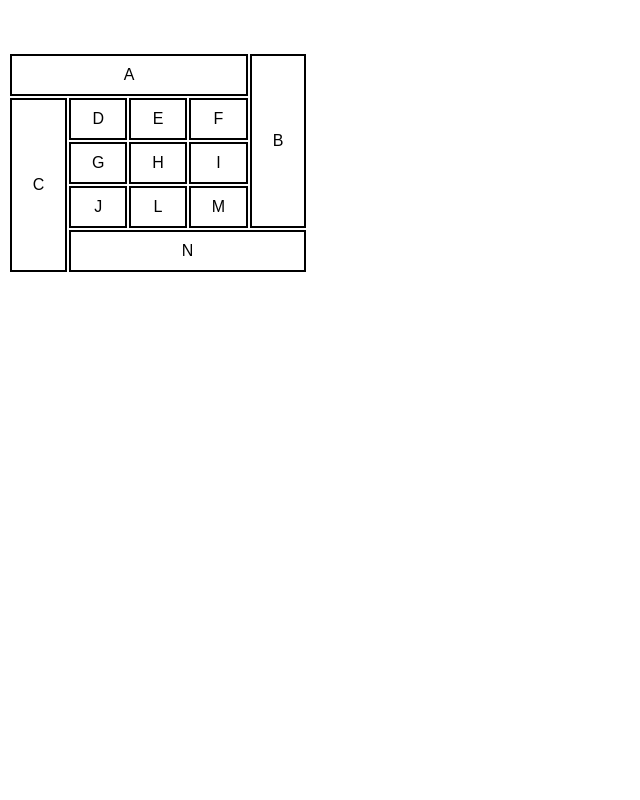
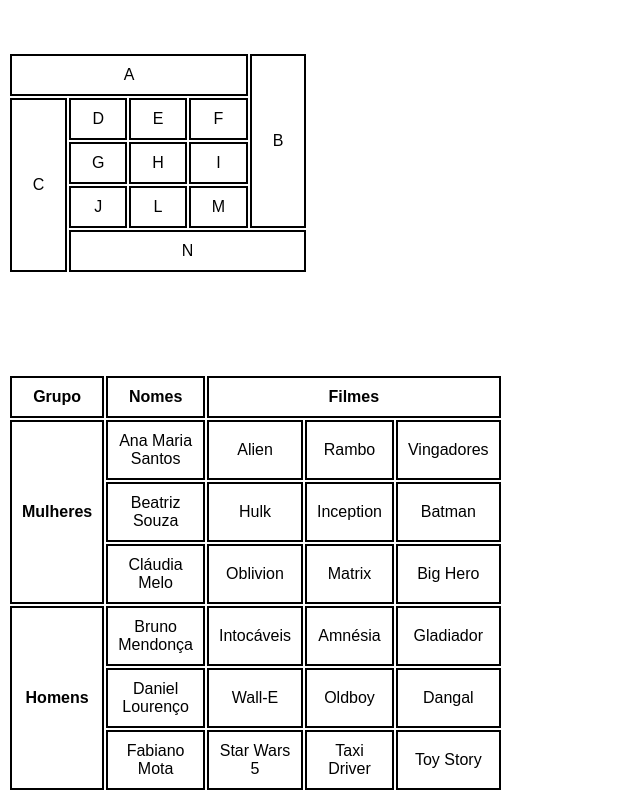
Before and after one commit to dev-hudson/html-css, a plain HTML site: page html-css-mod03/ex024 - tabelas/tabela002.html in a window 1280 px wide. Shown: the part 350-1150 px from the top of the page, without its empty margins (0-640 px from the left). Before the commit the page ends 800 px from the top, so only its background shows below. Drawn offline with Linux system fonts and the light colour scheme.

Commit message:
fazendo exercícios com tabelas

```diff
--- a/html-css-mod03/ex024 - tabelas/tabela002.html
+++ b/html-css-mod03/ex024 - tabelas/tabela002.html
@@ -13,13 +13,20 @@
             width: 300px;
         }
 
-        td {
+        td, th {
             border: 2px solid black;
             padding: 10px;
             text-align: center;
         }
 
+        th {
+            font-weight: bold;
+        }
+
         table#tabela-002 {
+            padding-top: 100px;
+        }
+        table#tabela-003 {
             padding-top: 100px;
         }
     </style>
@@ -78,5 +85,54 @@
             <td colspan="4">N</td>
         </tr>
     </table>
+    <table id="tabela-003">
+        <thead>
+            <tr>
+                <th scope="col">Grupo</th>
+                <th scope="col">Nomes</th>
+                <th colspan="3" scope="colgroup">Filmes</th>
+             </tr>
+        </thead>
+        <tbody>
+            <tr>
+                <th rowspan="3" scope="rowgroup">Mulheres</th>
+                <td>Ana Maria Santos</td>
+                <td>Alien</td>
+                <td>Rambo</td>
+                <td>Vingadores</td>
+            </tr>
+            <tr>
+                <td>Beatriz Souza</td>
+                <td>Hulk</td>
+                <td>Inception</td>
+                <td>Batman</td>
+            </tr>
+            <tr>
+                <td>Cláudia Melo</td>
+                <td>Oblivion</td>
+                <td>Matrix</td>
+                <td>Big Hero</td>
+            </tr>
+            <tr>
+                <th rowspan="3" scope="rowgroup">Homens</th>
+                <td>Bruno Mendonça</td>
+                <td>Intocáveis</td>
+                <td>Amnésia</td>
+                <td>Gladiador</td>
+            </tr>
+            <tr>
+                <td>Daniel Lourenço</td>
+                <td>Wall-E</td>
+                <td>Oldboy</td>
+                <td>Dangal</td>
+            </tr>
+            <tr>
+                <td>Fabiano Mota</td>
+                <td>Star Wars 5</td>
+                <td>Taxi Driver</td>
+                <td>Toy Story</td>
+            </tr>
+        </tbody>
+    </table>
 </body>
 </html>
```
